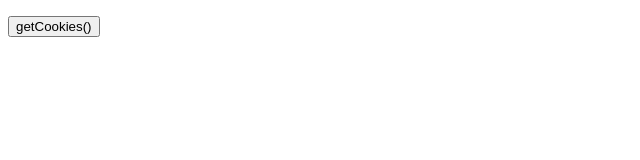
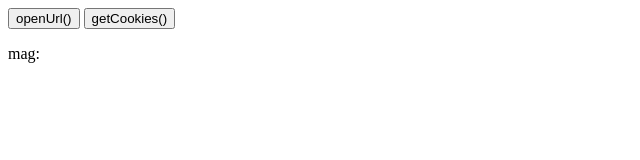
Before and after one commit to b1uec0in/showcookies, a plain HTML site: page index.html in a window 1280 px wide. Shown: the whole page, without its empty margins (0-640 px from the left). Drawn offline with Linux system fonts and the light colour scheme.

Commit message:
Update index.html

```diff
--- a/index.html
+++ b/index.html
@@ -12,13 +12,19 @@
         var msgEl = document.getElementById("msg");
         msgEl.innerHTML=ret
     }
+    function openUrl() {
+        var url = window.location.search.get("openUrl");
+        window.location.href = url
+    }
 
     </script>
 </head>
 
 <body >
+    <button onclick="openUrl()"> openUrl() </button>
+    <button onclick="getCookies()"> getCookies() </button><br>
+    <p>mag:<p>
     <p id="msg" > </p>
-    <button onclick="getCookies()"> getCookies() </button>
 </body>
 
 </html>
```
